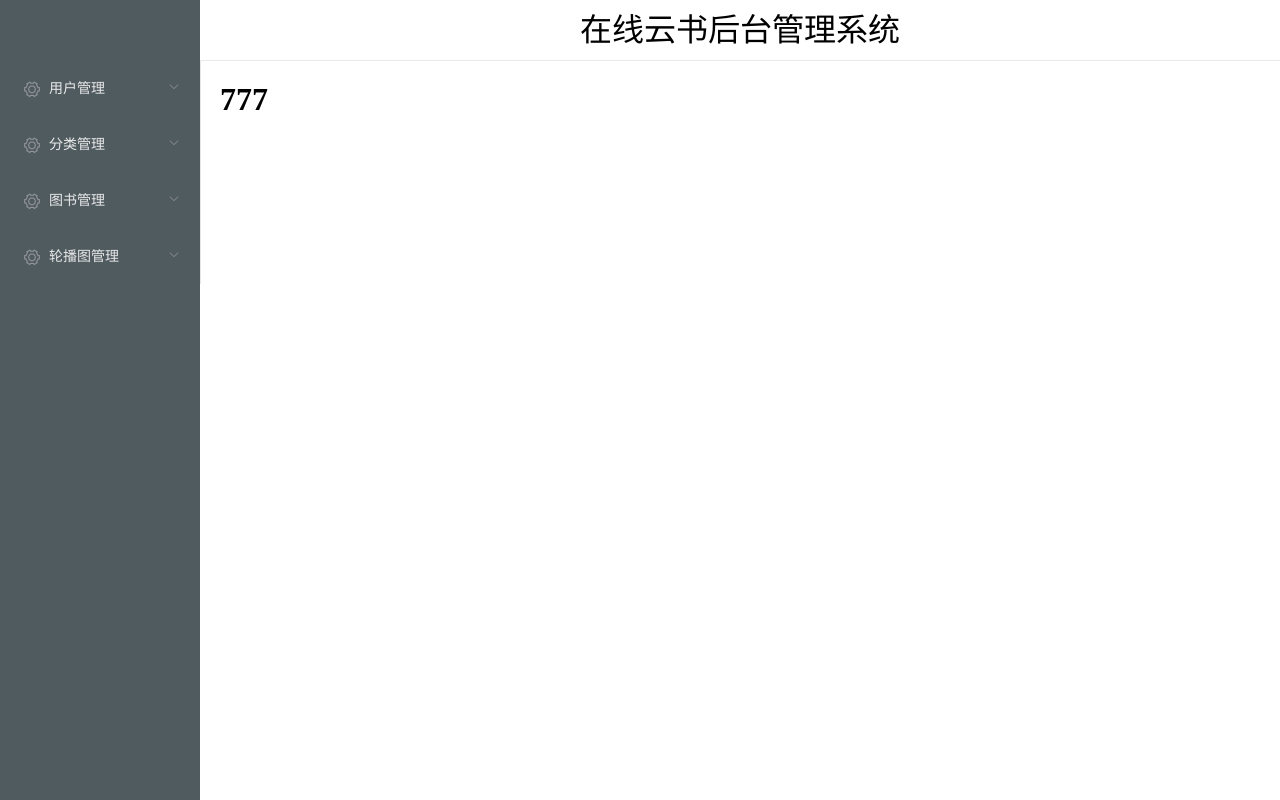
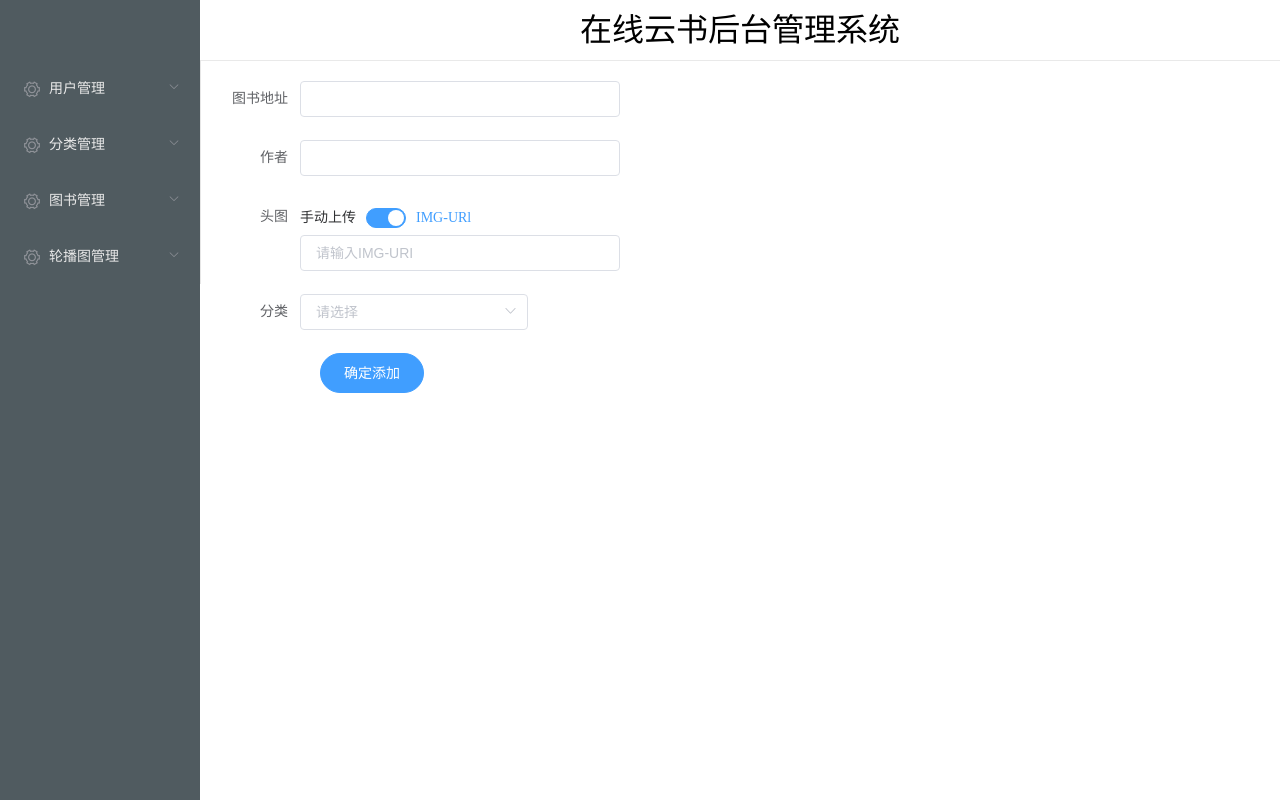
Before and after one commit to cangyu1993/Online-book-admin, a Vue app: page /#/home/addBooks in a window 1280 px wide. Shown: the top 800 px of the page. Built offline with nearby package versions, Linux system fonts and the light colour scheme.

Commit message:
新增图书完成，添加图书到某个分类完善，但分类id存在异常，推送后跑到其他分类中，爬虫未完成

```diff
--- a/src/components/left_nav.vue
+++ b/src/components/left_nav.vue
@@ -48,7 +48,7 @@
           </el-menu-item-group>
         </el-submenu>
         <!--导航4-->
-        <el-submenu index="3">
+        <el-submenu index="4">
           <template slot="title">
             <i class="el-icon-setting"></i>
             <span>轮播图管理</span>
@@ -56,6 +56,7 @@
           <el-menu-item-group>
             <el-menu-item index="/home/slideshow">轮播图列表</el-menu-item>
             <el-menu-item index="/home/addImgTo">添加轮播图</el-menu-item>
+            <!--<el-menu-item index="/home/text">测试用</el-menu-item>-->
           </el-menu-item-group>
         </el-submenu>
       </el-menu>
--- /dev/null
+++ b/src/components/uploading.vue
@@ -0,0 +1,73 @@
+<template>
+    <div class="img">
+      <label>
+        <i class="el-icon-plus"></i>
+        <input type="file" style="display: none" @change="getImgUrl">
+      </label>
+    </div>
+</template>
+
+<script>
+    import axios from 'axios'
+    export default {
+        name: "uploading",
+        data(){
+         return{
+           token:''
+         }
+
+        },
+      methods:{
+        getToken() {
+          axios.get('http://upload.yaojunrong.com/getToken').then(res => {
+            this.token = res.data.data
+          })
+        },
+        getImgUrl(event){
+          let file = event.target.files[0]
+          let formData = new FormData()
+          formData.append('file', file, 'file')
+          formData.append('token', this.token)
+          axios.post('https://upload-z1.qiniup.com', formData, {
+            headers: {
+              'Content-Type': 'multipart/form-data',
+              // 'Content-Type':'application/x-www-form-urlencoded',
+              // 'Content-Type':'application/json'
+            }
+          }).then(res => {
+            this.$emit('ImgToThere',res.data.url)
+          })
+        }
+      },
+      created(){
+          this.getToken()
+      }
+    }
+</script>
+
+<style scoped lang="scss">
+   .img{
+     position: relative;
+     width: 150px;
+     height: 150px;
+     margin-top: 10px;
+     border: 1px dashed #d9d9d9;
+     border-radius: 6px;
+     position: relative;
+     overflow: hidden;
+     .el-icon-plus{
+       font-size: 25px;
+       font-weight: normal;
+       display: block;
+       padding: 90px;
+       cursor: pointer;
+       position: absolute;
+       top: 50%;
+       left: 50%;
+       transform: translate(-50%,-50%);
+     }
+   }
+  .img:hover{
+    border: 1px dashed #409EFF;
+  }
+</style>
--- a/src/router/index.js
+++ b/src/router/index.js
@@ -18,6 +18,7 @@ const components = {
   slideshow:()=>import('@/views/slideshow'),
   addImgTo:()=>import('@/views/addImgTo'),
   addBooks:()=>import('@/views/addBooks'),
+  text:()=>import('@/views/text'),
 
 }
 
@@ -89,6 +90,10 @@ export default new Router({
           path: 'addBooks',   //添加图书
           component: components.addBooks,
         },
+        {
+          path: 'text',   //测试页面
+          component: components.text,
+        },
       ]
     },
 
--- a/src/views/addBooks/index.vue
+++ b/src/views/addBooks/index.vue
@@ -1,15 +1,137 @@
 <template>
-    <div>
-      <h1>777</h1>
-    </div>
+  <div>
+    <el-form  label-width="80px" size="medium " class="formStyle">
+      <el-form-item label="图书地址">
+        <el-input v-model="bookData.url"></el-input>
+      </el-form-item>
+      <el-form-item label="作者">
+        <el-input v-model="bookData.author"></el-input>
+      </el-form-item>
+      <el-form-item label="头图">
+        <el-switch
+          v-model="choice"
+          active-text="IMG-URl"
+          inactive-text="手动上传">
+        </el-switch>
+
+        <el-input v-model="bookData.img" v-if="choice" placeholder="请输入IMG-URI"></el-input>
+        <uploading  @ImgToThere="imgGetHere" v-else/>
+        <img :src="bookData.img"
+             style="width: 100px;
+                 height: 100px;
+                 display: block;
+                 border: 0 dashed #d9d9d9;
+                 border-radius: 6px;
+                 margin-top: 10px;
+                 "
+             v-if="bookData.img"
+        >
+
+      </el-form-item>
+      <el-form-item label="分类">
+
+
+        <el-select v-model="value" placeholder="请选择" @visible-change="getSort" @change="getSortId" >
+          <el-option
+            v-for="(item,index) in sortData"
+            :key="index"
+            :value="item.title">
+            <span style="float: left">{{ item.title }}</span>
+            <span style="float: right; color: #8492a6; font-size: 13px">{{ item.books.length }}</span>
+          </el-option>
+        </el-select>
+
+
+      </el-form-item>
+    </el-form>
+    <el-button @click="enterToAdd" type="primary" round class="btn">确定添加</el-button>
+  </div>
 </template>
 
 <script>
-    export default {
-        name: "index"
+  import uploading from '@/components/uploading'
+  export default {
+    name: "index",
+    components:{
+      uploading,
+    },
+    data(){
+      return{
+        bookData:{
+          url:"",
+          author:"",
+          img:"",
+          typeId:""
+        },
+        sortData:[],
+        choice:true,
+        value:""
+      }
+    },
+    methods:{
+      getSort() {
+        this.$axios.get('/category', {pn: 1, size: 100}).then(res => {
+          console.log(res)
+          this.sortData = res.data
+        })
+      },
+      getSortId(index) {
+        console.log(index)
+        this.sortData.forEach(item => {
+          if (item.title = index) {
+            return this.bookData.typeId = item._id
+          }
+        })
+      },
+      enterToAdd(){
+        console.log(this.bookData)
+        this.$axios.post(`/book`,this.bookData).then(res=>{
+          if (res.code==200){
+            console.log(res)
+            this.$message.success(res.msg)
+            this.$router.push("/home/sortList")
+          } else {
+            this.$message.error("添加失败")
+          }
+        }).catch(err=>{
+          this.$message.error("添加失败")
+        })
+      },
+      imgGetHere(child){
+        this.bookData.img = child
+      }
     }
+  }
 </script>
 
-<style scoped>
-
+<style scoped lang="scss">
+  .avatar-uploader .el-upload {
+    border: 1px dashed #d9d9d9;
+    border-radius: 6px;
+    cursor: pointer;
+    position: relative;
+    overflow: hidden;
+  }
+  .avatar-uploader .el-upload:hover {
+    border-color: #409EFF;
+  }
+  .avatar-uploader-icon {
+    font-size: 28px;
+    color: #8c939d;
+    width: 178px;
+    height: 178px;
+    line-height: 178px;
+    text-align: center;
+  }
+  .avatar {
+    width: 178px;
+    height: 178px;
+    display: block;
+  }
+  .formStyle{
+    width: 400px;
+  }
+  .btn{
+    margin-left: 100px;
+  }
 </style>
--- a/src/views/bookList/index.vue
+++ b/src/views/bookList/index.vue
@@ -1,11 +1,13 @@
 <template>
   <div>
+    <!--面包屑-->
     <div class="breadcrumb">
       <el-breadcrumb separator-class="el-icon-arrow-right">
         <el-breadcrumb-item>图书管理</el-breadcrumb-item>
         <el-breadcrumb-item>图书列表</el-breadcrumb-item>
       </el-breadcrumb>
     </div>
+    <!--图书-->
     <div class="bookNum">
       <div v-for="(item,index) in bookData" :key="index">
         <div class="img_btn">
@@ -16,6 +18,7 @@
         </div>
       </div>
     </div>
+    <!--分页-->
     <div class="pageNum">
       <el-pagination
         background
@@ -26,12 +29,12 @@
       >
       </el-pagination>
     </div>
-
+    <!--添加分类弹窗-->
     <div class="toSort">
       <el-dialog title="添加到分类" :visible.sync="isShow">
         <h1 style="padding: 10px 0">请选择分类：</h1>
 
-        <el-select v-model="value1" placeholder="请选择" @visible-change="getSort" @change="getSortId">
+        <el-select v-model="value1" placeholder="请选择" @visible-change="getSort" @change="getSortId" @blur="lookChange">
           <el-option
             v-for="(item,index) in sortData"
             :key="index"
@@ -43,20 +46,21 @@
 
         <div slot="footer" class="dialog-footer">
           <el-button @click="isShow = false">取 消</el-button>
-          <el-button type="primary" @click="bookToSort001" >确 定</el-button>
+          <el-button type="primary" @click="bookToSort001">确 定</el-button>
         </div>
       </el-dialog>
 
     </div>
-    <div>
+    <!--是否存在于其他分类判断-->
+    <div class="againDialog">
       <el-dialog title="提示" :visible.sync="isSeenAgs">
-        <h4>此书已在
-          <h2>
-            {{this.sortTitle}}分类中
-          </h2>
+        <h4 style="display: inline-block">此书已在
+          <h2 class="changeColor" style="display: inline-block">
+            {{this.sortTitle}}
+          </h2>分类中存在,如需改动分类，请先移出原分类！
         </h4>
         <div slot="footer" class="dialog-footer">
-          <el-button @click="isSeenAgs = false">确定</el-button>
+          <el-button @click="handleClickToBookList">确定</el-button>
         </div>
       </el-dialog>
     </div>
@@ -86,10 +90,13 @@
     },
     methods: {
       getData() {
-        this.$axios.get(`/book?pn=${this.page}&size=12`).then(res => {
+        this.$axios.get(`/book?pn=${this.page}&size=15`).then(res => {
           console.log(res)
           this.bookData = res.data
         })
+      },
+      lookChange(){
+        this.getFalse()
       },
       pageChange(page) {
         console.log(page)
@@ -97,7 +104,7 @@
         this.getData()
       },
       handleDelete(id) {
-        this.$confirm('此操作将永久删除该管理员, 是否继续?', '提示', {
+        this.$confirm('此操作将永久删除该图书, 是否继续?', '提示', {
           confirmButtonText: '确定',
           cancelButtonText: '取消',
           type: 'warning',
@@ -127,7 +134,6 @@
           console.log(res)
           this.sortData = res.data
         })
-        // this.getFalse()
       },
       getSortId(index) {
         // console.log(index)
@@ -139,6 +145,10 @@
         // console.log("分类id")
         // console.log(this.sortId)
 
+      },
+      handleClickToBookList() {
+        this.isSeenAgs = false
+        this.isShow = false
       },
       bookToSort001() {
         this.$axios.post(`/category/${this.sortId}/book/${this.bookId}`).then(res => {
@@ -153,21 +163,24 @@
           this.isShow = false
         })
       },
-      // getFalse() {
-      //
-      //   console.log(this.sortTitle)
-      //   for (let i = 0; i < this.sortData.length; i++) {
-      //     let newArr = []
-      //     newArr = this.sortData[i].books
-      //     for (let j = 0; j < newArr.length; j++) {
-      //       if (newArr[j] = this.bookId) {
-      //         return this.sortTitle = this.sortData[i].title;
-      //       }
-      //     }
-      //
-      //   }
-      //
-      // }
+      getFalse() {
+        for (let i = 0; i < this.sortData.length; i++) {
+          let newArr = this.sortData[i].books
+          for (let j = 0; j < newArr.length; j++) {
+            if (newArr[j] === this.bookId) {
+              this.isSeenAgs = true
+              break
+            }
+          }
+          if (this.isSeenAgs) {
+            this.sortTitle = this.sortData[i].title
+            break
+          }
+        }
+        console.log(this.isSeenAgs)
+        console.log(this.sortTitle)
+      }
+
 
     },
     created() {
@@ -205,4 +218,9 @@
       overflow: hidden;
     }
   }
+  .againDialog{
+    .changeColor{
+      color: red;
+    }
+  }
 </style>
--- /dev/null
+++ b/src/views/text/index.vue
@@ -0,0 +1,136 @@
+<template>
+      <div>
+        <el-form  label-width="80px" size="medium " class="formStyle">
+          <el-form-item label="图书地址">
+            <el-input v-model="bookData.url"></el-input>
+          </el-form-item>
+          <el-form-item label="作者">
+            <el-input v-model="bookData.author"></el-input>
+          </el-form-item>
+          <el-form-item label="头图">
+            <el-switch
+              v-model="choice"
+              active-text="IMG-URl"
+              inactive-text="手动上传">
+            </el-switch>
+
+            <el-input v-model="bookData.img" v-if="choice" placeholder="请输入IMG-URI"></el-input>
+            <uploading  @ImgToThere="imgGetHere" v-else/>
+            <img :src="bookData.img"
+                 style="width: 100px;
+                 height: 100px;
+                 display: block;
+                 border: 0 dashed #d9d9d9;
+                 border-radius: 6px;
+                 margin-top: 10px;
+                 "
+                 v-if="bookData.img"
+            >
+
+          </el-form-item>
+          <el-form-item label="分类">
+
+
+            <el-select v-model="value" placeholder="请选择" @visible-change="getSort" @change="getSortId" >
+              <el-option
+                v-for="(item,index) in sortData"
+                :key="index"
+                :value="item.title">
+                <span style="float: left">{{ item.title }}</span>
+                <span style="float: right; color: #8492a6; font-size: 13px">{{ item.books.length }}</span>
+              </el-option>
+            </el-select>
+
+
+          </el-form-item>
+        </el-form>
+        <el-button @click="enterToAdd" type="primary" round class="btn">确定添加</el-button>
+      </div>
+</template>
+
+<script>
+    import uploading from '@/components/uploading'
+    export default {
+        name: "index",
+        components:{
+          uploading,
+        },
+        data(){
+          return{
+            bookData:{
+              url:"",
+              author:"",
+              img:"",
+              typeId:""
+            },
+            sortData:[],
+            choice:true,
+            value:""
+          }
+        },
+      methods:{
+        getSort() {
+          this.$axios.get('/category', {pn: 1, size: 100}).then(res => {
+            console.log(res)
+            this.sortData = res.data
+          })
+        },
+        getSortId(index) {
+          this.sortData.forEach(item => {
+            if (item.title = index) {
+              return this.bookData.typeId = item._id
+            }
+          })
+        },
+        enterToAdd(){
+          console.log(this.bookData)
+          this.$axios.post(`/book`,this.bookData).then(res=>{
+            if (res.code==200){
+              console.log(res)
+              this.$message.success(res.msg)
+              this.$router.push("/home/sortList")
+            } else {
+              this.$message.error("添加失败")
+            }
+          }).catch(err=>{
+            this.$message.error("添加失败")
+          })
+        },
+        imgGetHere(child){
+          this.bookData.img = child
+        }
+      }
+    }
+</script>
+
+<style scoped lang="scss">
+  .avatar-uploader .el-upload {
+    border: 1px dashed #d9d9d9;
+    border-radius: 6px;
+    cursor: pointer;
+    position: relative;
+    overflow: hidden;
+  }
+  .avatar-uploader .el-upload:hover {
+    border-color: #409EFF;
+  }
+  .avatar-uploader-icon {
+    font-size: 28px;
+    color: #8c939d;
+    width: 178px;
+    height: 178px;
+    line-height: 178px;
+    text-align: center;
+  }
+  .avatar {
+    width: 178px;
+    height: 178px;
+    display: block;
+  }
+  .formStyle{
+    width: 400px;
+  }
+  .btn{
+    margin-left: 100px;
+  }
+</style>
```
Also changed, not shown: src/views/booktable/index.vue (+8 -6 lines). Lines whose indentation alone changed are shown as unchanged.
